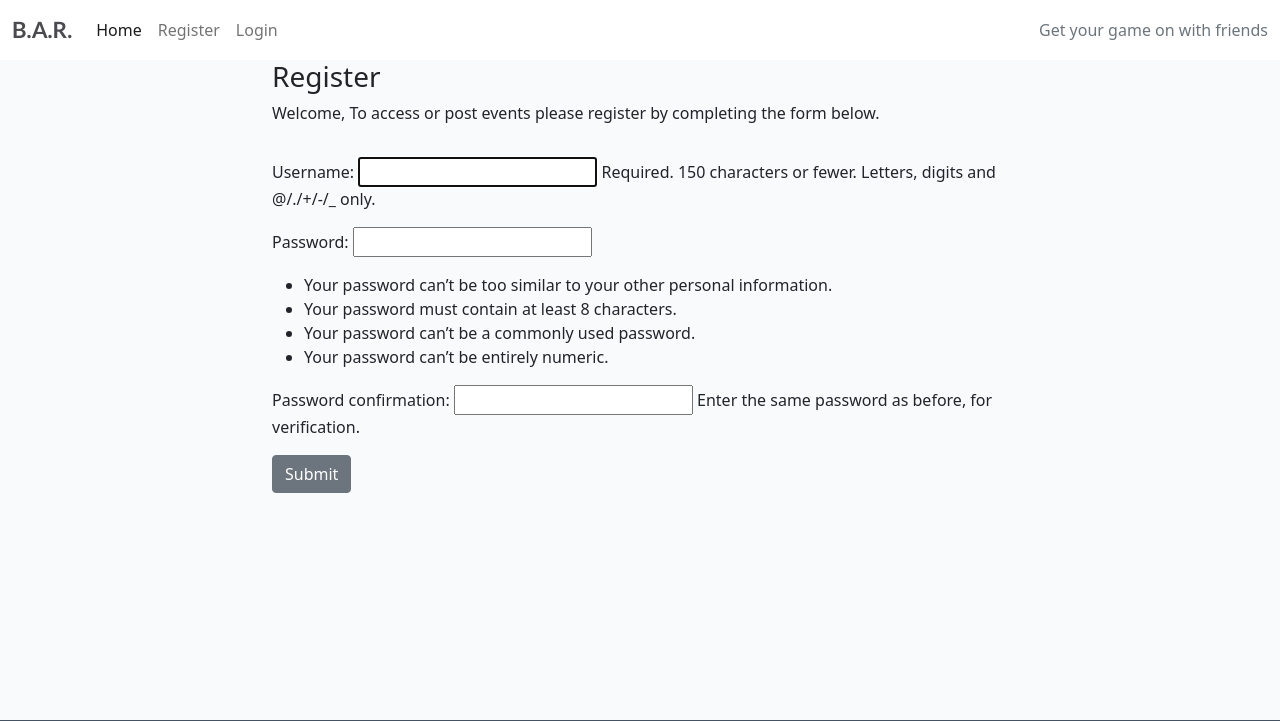
After one commit to EMarnus/Event-Organiser, a Django app: page /members/register_user in a window 1280 px wide. The commit adds this page. Shown: the top 721 px of the page. Run offline with Django 3.2, Linux system fonts and the light colour scheme.

Commit message:
Add Register to Members

```diff
--- a/game_dates/templates/base.html
+++ b/game_dates/templates/base.html
@@ -56,7 +56,7 @@
                     </li>
                     {% else %}
                     <li class="nav-item">
-                        <a class="nav-link" href="#">Register</a>
+                        <a class="nav-link" href="{% url 'register_user' %}">Register</a>
                     </li>
                     <li class="nav-item">
                         <a class="nav-link" href="{% url 'login' %}">Login</a>
--- /dev/null
+++ b/members/templates/authenticate/register_user.html
@@ -0,0 +1,28 @@
+{% extends 'base.html' %}
+{% block content %}
+
+<div class="container">
+  <div class="row">
+    <div class="col-md-8 md-3 offset-md-2">
+      <h3>Register</h3>
+      <p>Welcome, To access or post events please register by completing the form below.</p>
+      {% if form.errors %}
+      <div class="alert alert-warning alert-dismissible fade show" role="alert">There was an error with your form, please try again.
+      {% endif %}
+    </div>
+  </div>
+  <div class="row">
+    <div class="col-md-8 mt-3 offset-md-2">
+        <form action="{% url 'register_user' %}" method=POST>
+            {% csrf_token %}
+            <div class="mb-3">
+                {{ form.as_p }}
+            </div>
+            <div class="col-md-8 md-3">
+                <input type="submit" value="Submit" class="btn btn-secondary">
+            </div>
+        </form>
+    </div>
+  </div>
+</div>
+{% endblock %}
--- a/members/urls.py
+++ b/members/urls.py
@@ -4,4 +4,5 @@ from . import views
 urlpatterns = [
     path('login_user', views.login_user, name='login'),
     path('logout_user', views.logout_user, name='logout'),
+    path('register_user', views.register_user, name='register_user'),
 ]
--- a/members/views.py
+++ b/members/views.py
@@ -23,3 +23,22 @@ def logout_user(request):
 	logout(request)
 	messages.success(request, ("You have succesfully logged out."))
 	return redirect('index')
+
+
+def register_user(request):
+	if request.method == "POST":
+		form = UserCreationForm(request.POST)
+		if form.is_valid():
+			form.save()
+			username = form.cleaned_data['username']
+			password = form.cleaned_data['password1']
+			user = authenticate(username=username, password=password)
+			login(request, user)
+			messages.success(request, ("You have successfully registered"))
+			return redirect('index')
+	else:
+		form = UserCreationForm()
+
+	return render(request, 'authenticate/register_user.html', {
+		'form': form,
+	})
```
